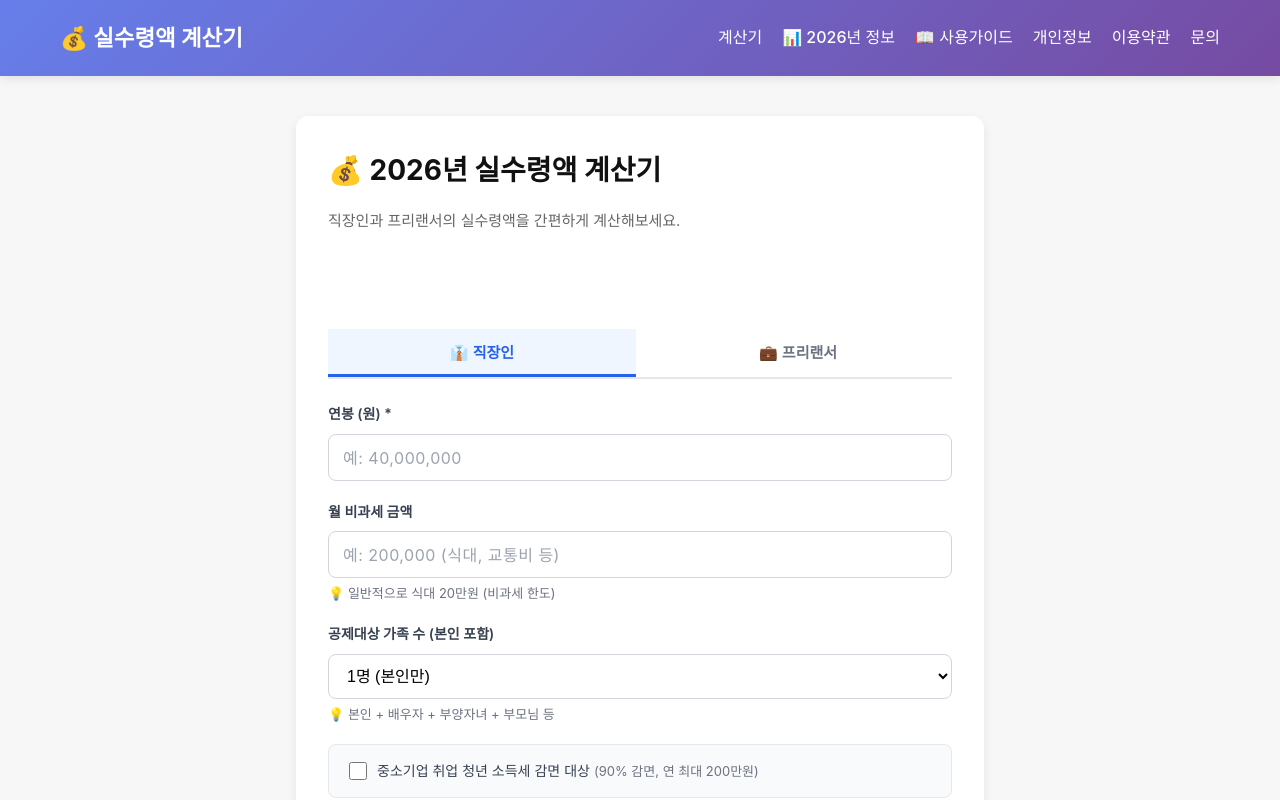
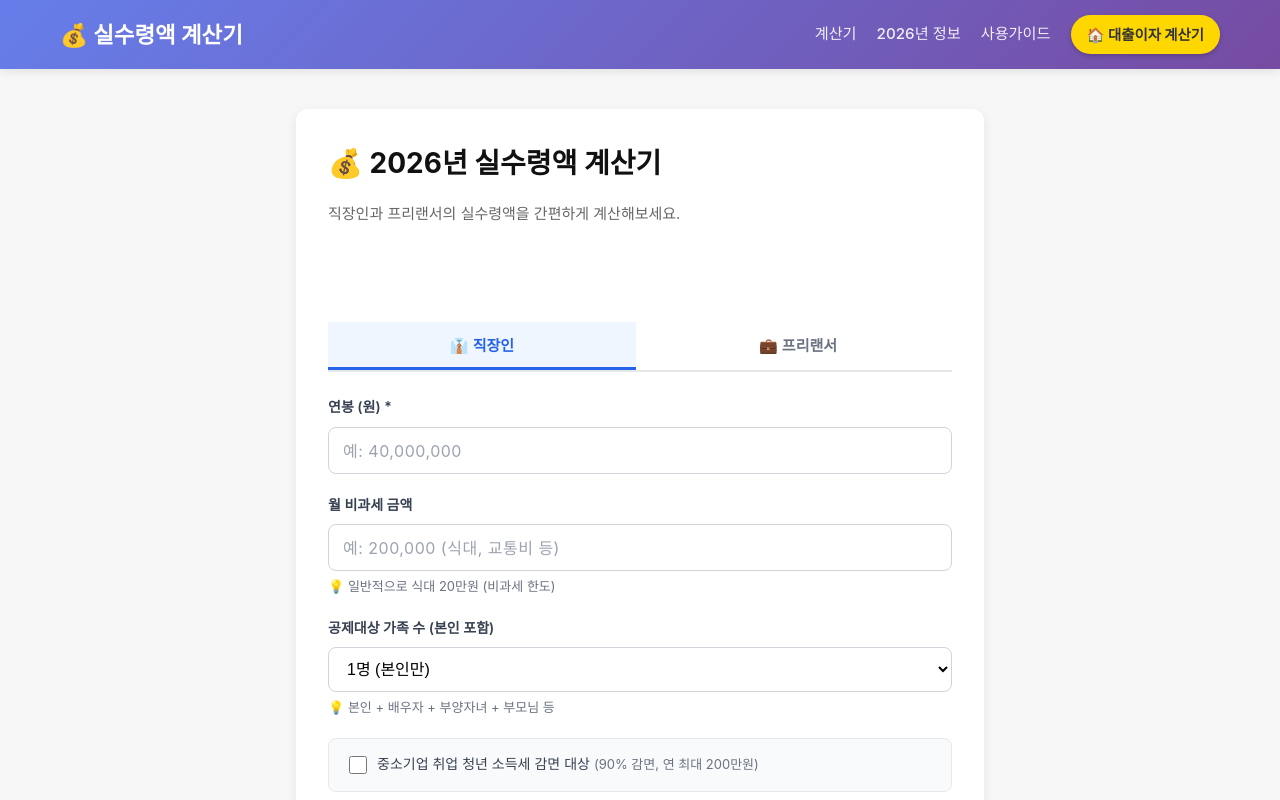
Before and after one commit to LeeGukHeon/SalaryCalculator, a React (Vite) app: page / in a window 1280 px wide. Shown: the top 800 px of the page. Built offline with nearby package versions, Linux system fonts and the light colour scheme.

Commit message:
Update App.jsx

```diff
--- a/src/App.jsx
+++ b/src/App.jsx
@@ -2,7 +2,7 @@
 import { BrowserRouter as Router, Routes, Route, Link } from "react-router-dom";
 import Home from "./pages/Home";
 import Guide from "./pages/Guide";
-import SalaryInfo from "./pages/SalaryInfo"; // 🆕 추가
+import SalaryInfo from "./pages/SalaryInfo";
 import Privacy from "./pages/Privacy";
 import Terms from "./pages/Terms";
 import Contact from "./pages/Contact";
@@ -12,11 +12,11 @@ function App() {
   return (
     <Router>
       <div className="App">
-        {/* 🆕 헤더/네비게이션 추가 */}
+        {/* 헤더/네비게이션 */}
         <header
           style={{
             background: "linear-gradient(135deg, #667eea 0%, #764ba2 100%)",
-            padding: "20px 0",
+            padding: "15px 0", // 패딩 살짝 조정
             boxShadow: "0 2px 10px rgba(0,0,0,0.1)",
             position: "sticky",
             top: 0,
@@ -42,14 +42,19 @@ function App() {
                 textDecoration: "none",
                 fontSize: "1.4rem",
                 fontWeight: "bold",
+                display: "flex",
+                alignItems: "center",
+                gap: "8px",
               }}
             >
               💰 실수령액 계산기
             </Link>
+
             <nav
               style={{
                 display: "flex",
                 gap: "20px",
+                alignItems: "center",
                 flexWrap: "wrap",
               }}
             >
@@ -58,12 +63,13 @@ function App() {
                 style={{
                   color: "white",
                   textDecoration: "none",
-                  fontSize: "1rem",
                   fontWeight: "500",
-                  transition: "opacity 0.3s",
+                  fontSize: "0.95rem",
+                  opacity: 0.9,
+                  transition: "opacity 0.2s",
                 }}
-                onMouseEnter={(e) => (e.target.style.opacity = "0.8")}
-                onMouseLeave={(e) => (e.target.style.opacity = "1")}
+                onMouseEnter={(e) => (e.target.style.opacity = "1")}
+                onMouseLeave={(e) => (e.target.style.opacity = "0.9")}
               >
                 계산기
               </Link>
@@ -72,71 +78,62 @@ function App() {
                 style={{
                   color: "white",
                   textDecoration: "none",
-                  fontSize: "1rem",
                   fontWeight: "500",
-                  transition: "opacity 0.3s",
+                  fontSize: "0.95rem",
+                  opacity: 0.9,
+                  transition: "opacity 0.2s",
                 }}
-                onMouseEnter={(e) => (e.target.style.opacity = "0.8")}
-                onMouseLeave={(e) => (e.target.style.opacity = "1")}
+                onMouseEnter={(e) => (e.target.style.opacity = "1")}
+                onMouseLeave={(e) => (e.target.style.opacity = "0.9")}
               >
-                📊 2026년 정보
+                2026년 정보
               </Link>
               <Link
                 to="/guide"
                 style={{
                   color: "white",
                   textDecoration: "none",
-                  fontSize: "1rem",
                   fontWeight: "500",
-                  transition: "opacity 0.3s",
+                  fontSize: "0.95rem",
+                  opacity: 0.9,
+                  transition: "opacity 0.2s",
                 }}
-                onMouseEnter={(e) => (e.target.style.opacity = "0.8")}
-                onMouseLeave={(e) => (e.target.style.opacity = "1")}
+                onMouseEnter={(e) => (e.target.style.opacity = "1")}
+                onMouseLeave={(e) => (e.target.style.opacity = "0.9")}
               >
-                📖 사용가이드
+                사용가이드
               </Link>
-              <Link
-                to="/privacy"
+
+              {/* 🔥 [추가] 대출이자계산기 홍보 버튼 (강조 스타일) */}
+              <a
+                href="https://www.loancalc2026.com/"
+                target="_blank"
+                rel="noopener noreferrer"
                 style={{
-                  color: "white",
+                  backgroundColor: "#ffd700", // 눈에 띄는 노란색
+                  color: "#333", // 가독성 좋은 짙은 글자
                   textDecoration: "none",
-                  fontSize: "1rem",
-                  fontWeight: "500",
-                  transition: "opacity 0.3s",
+                  padding: "8px 16px",
+                  borderRadius: "20px",
+                  fontWeight: "bold",
+                  fontSize: "0.9rem",
+                  boxShadow: "0 2px 5px rgba(0,0,0,0.2)",
+                  transition: "transform 0.2s, background-color 0.2s",
+                  display: "flex",
+                  alignItems: "center",
+                  gap: "5px",
                 }}
-                onMouseEnter={(e) => (e.target.style.opacity = "0.8")}
-                onMouseLeave={(e) => (e.target.style.opacity = "1")}
+                onMouseEnter={(e) => {
+                  e.currentTarget.style.transform = "translateY(-2px)";
+                  e.currentTarget.style.backgroundColor = "#ffea00";
+                }}
+                onMouseLeave={(e) => {
+                  e.currentTarget.style.transform = "translateY(0)";
+                  e.currentTarget.style.backgroundColor = "#ffd700";
+                }}
               >
-                개인정보
-              </Link>
-              <Link
-                to="/terms"
-                style={{
-                  color: "white",
-                  textDecoration: "none",
-                  fontSize: "1rem",
-                  fontWeight: "500",
-                  transition: "opacity 0.3s",
-                }}
-                onMouseEnter={(e) => (e.target.style.opacity = "0.8")}
-                onMouseLeave={(e) => (e.target.style.opacity = "1")}
-              >
-                이용약관
-              </Link>
-              <Link
-                to="/contact"
-                style={{
-                  color: "white",
-                  textDecoration: "none",
-                  fontSize: "1rem",
-                  fontWeight: "500",
-                  transition: "opacity 0.3s",
-                }}
-                onMouseEnter={(e) => (e.target.style.opacity = "0.8")}
-                onMouseLeave={(e) => (e.target.style.opacity = "1")}
-              >
-                문의
-              </Link>
+                🏠 대출이자 계산기
+              </a>
             </nav>
           </div>
         </header>
```
